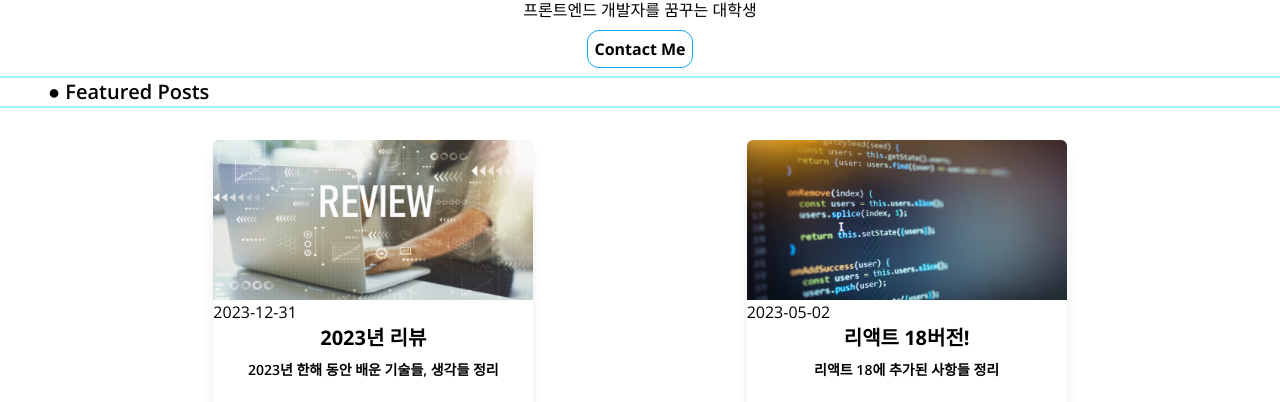
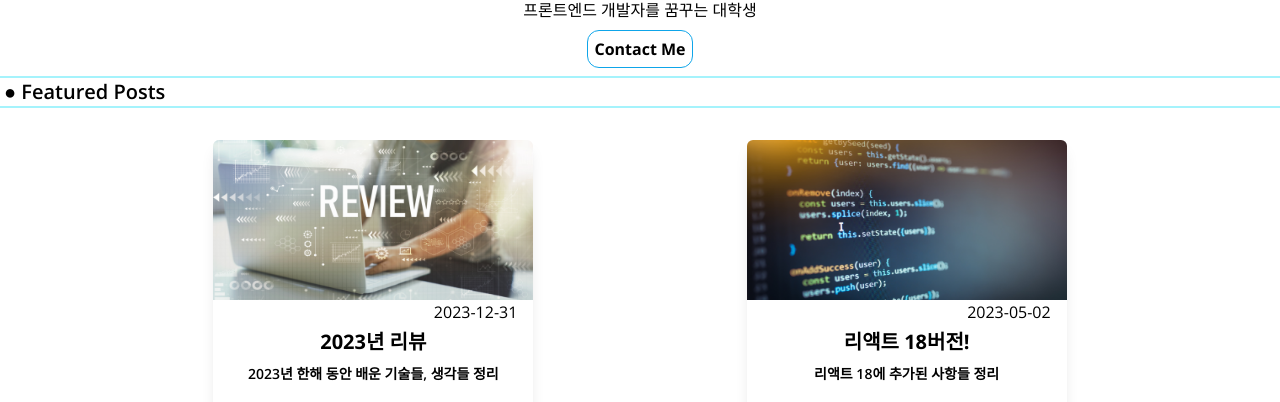
Before and after one commit to brain1401/test-my-blog-project, a Next.js app: page / in a window 1280 px wide. Shown: the part 374-776 px from the top of the page. Built offline with nearby package versions, Linux system fonts and the light colour scheme.

Commit message:
CSS수정

```diff
--- a/src/components/FeaturedPostCards.tsx
+++ b/src/components/FeaturedPostCards.tsx
@@ -8,7 +8,7 @@ export default async function FeaturedPosts() {
 
   return (
     <section>
-      <h2 className="pl-12 text-xl font-semibold border-y-2 border-cyan-200">● Featured Posts</h2>
+      <h2 className="pl-1 text-xl font-semibold border-y-2 border-cyan-200">● Featured Posts</h2>
       <PostGrid posts={featuredPost} />
     </section>
   );
--- a/src/components/PostCard.tsx
+++ b/src/components/PostCard.tsx
@@ -23,8 +23,8 @@ export default function PostCard({ post }: Props) {
         </div>
 
         <div>
-          <time className="text-end">{post.date.toString()}</time>
-          <h2 className="h-7 text-center text-xl font-bold">{post.title}</h2>
+          <time className="block text-end mr-4">{post.date.toString()}</time>
+          <h2 className="h-7 mt-1 text-center text-xl font-bold">{post.title}</h2>
           <p className="my-2 h-5 text-center text-sm font-semibold">{post.description}</p>
           <div className="mx-auto my-6 w-28 rounded-xl border border-cyan-200 text-center">
             {post.category}
```
